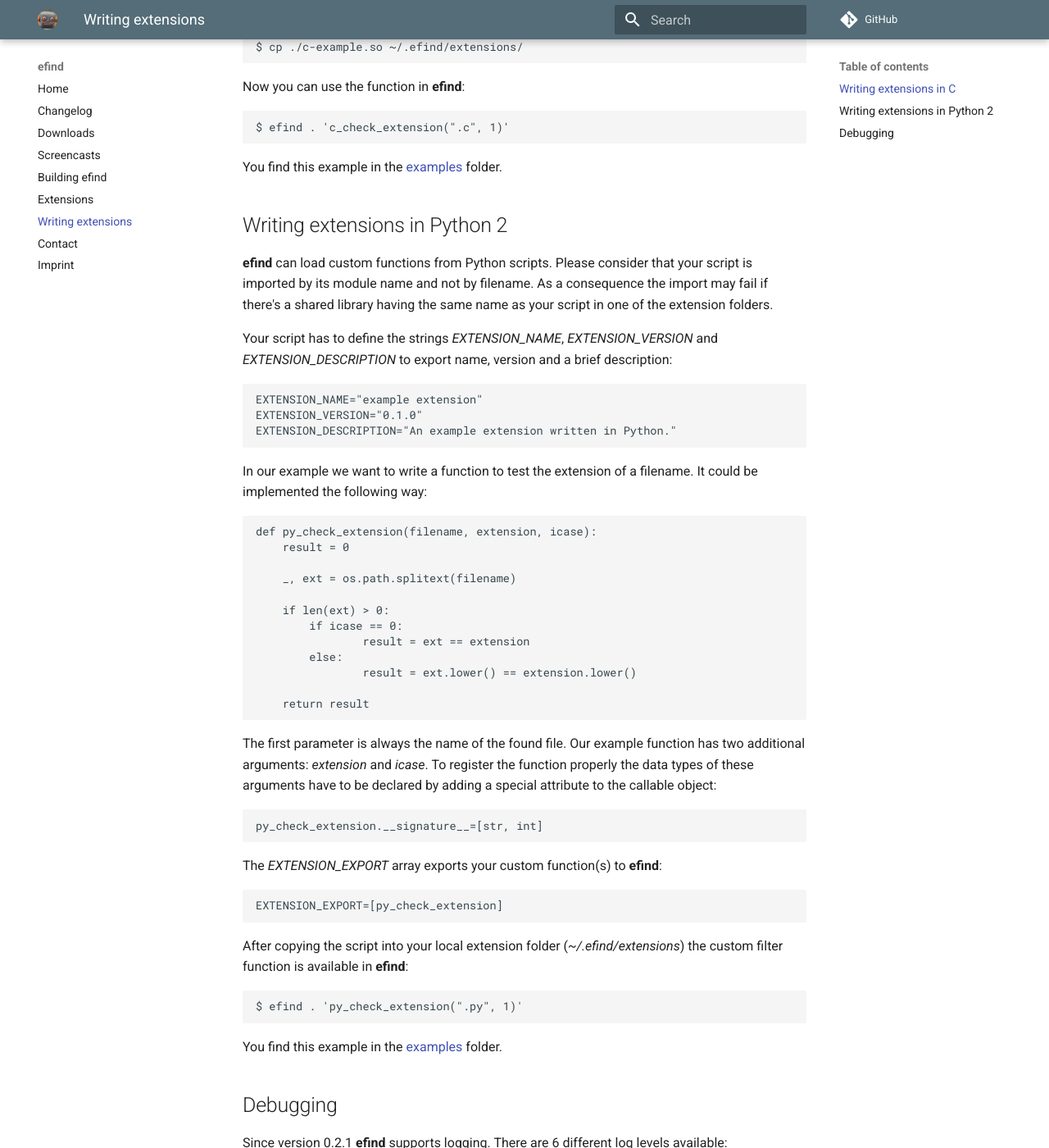
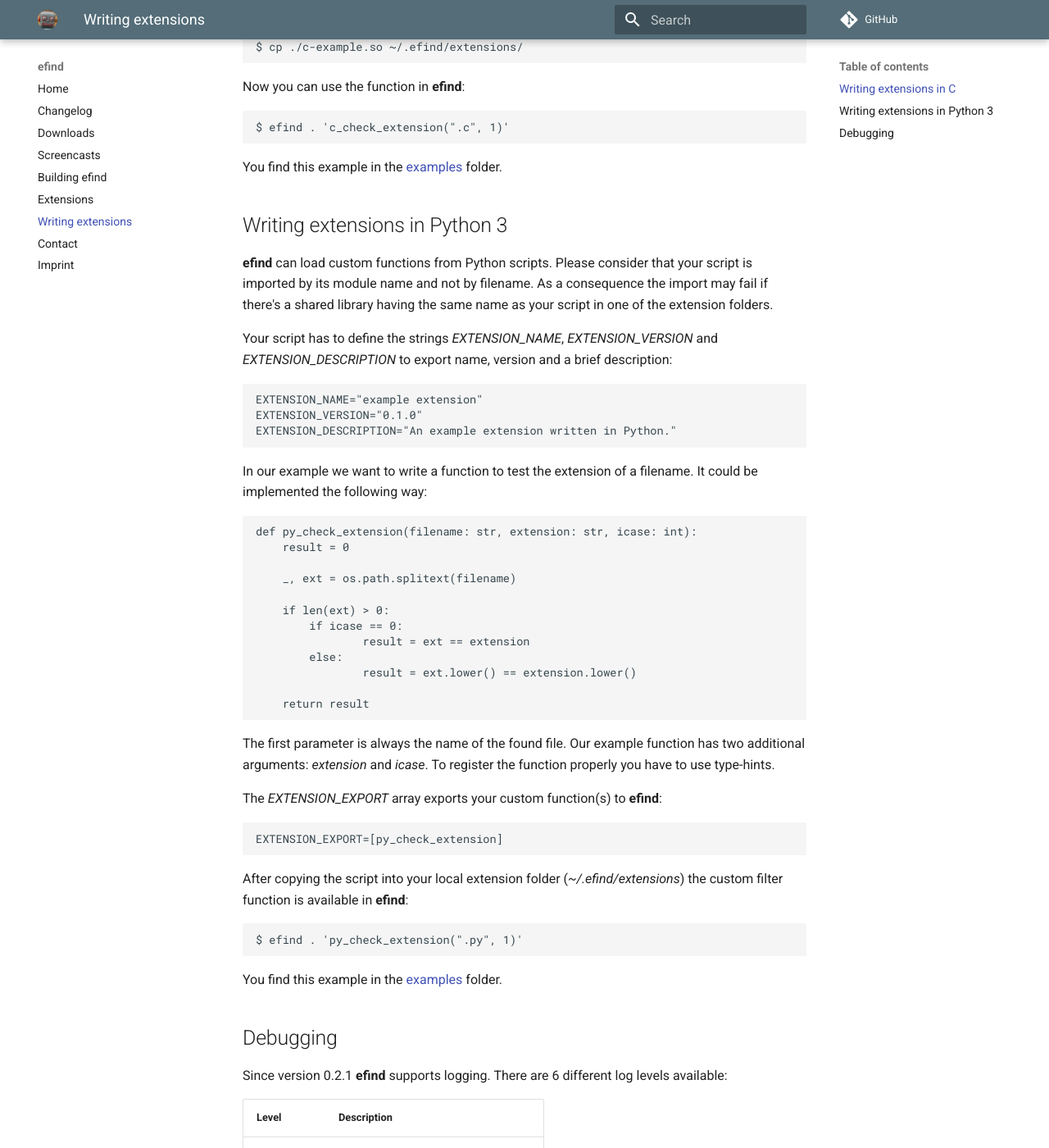
Before and after one commit to 20centaurifux/efind-website, an MkDocs documentation site: the page built from docs/howto-extensions.md, in a window 1280 px wide and 1400 px high, scrolled down 2009 px. Shown: the whole window at 82% size. Built offline with MkDocs 1.6.1 and Material for MkDocs 9.7.7, drawn with Linux system fonts in a browser that asks for light colours; comment, search, counter and statistics services are not loaded; old or Windows-style settings are respelled for this version of MkDocs.

Commit message:
writing extensions in Python 3

```diff
--- a/docs/howto-extensions.md
+++ b/docs/howto-extensions.md
@@ -87,7 +87,7 @@
 
 You find this example in the [examples](https://github.com/20centaurifux/efind/tree/master/examples/c) folder.
 
-## Writing extensions in Python 2
+## Writing extensions in Python 3
 
 **efind** can load custom functions from Python scripts. Please consider that your script is imported by its module name and not by filename. As a consequence the import may fail if there's a shared library having the same name as your script in one of the extension folders.
 
@@ -99,7 +99,7 @@
 
 In our example we want to write a function to test the extension of a filename. It could be implemented the following way:
 
-	def py_check_extension(filename, extension, icase):
+	def py_check_extension(filename: str, extension: str, icase: int):
 	    result = 0
 
 	    _, ext = os.path.splitext(filename)
@@ -112,9 +112,7 @@
 
 	    return result
 
-The first parameter is always the name of the found file. Our example function has two additional arguments: *extension* and *icase*. To register the function properly the data types of these arguments have to be declared by adding a special attribute to the callable object:
-
-	py_check_extension.__signature__=[str, int]
+The first parameter is always the name of the found file. Our example function has two additional arguments: *extension* and *icase*. To register the function properly you have to use type-hints.
 
 The *EXTENSION\_EXPORT* array exports your custom function(s) to **efind**:
 
```
Also changed, not shown: docs/index.md (+0 -1 lines).
